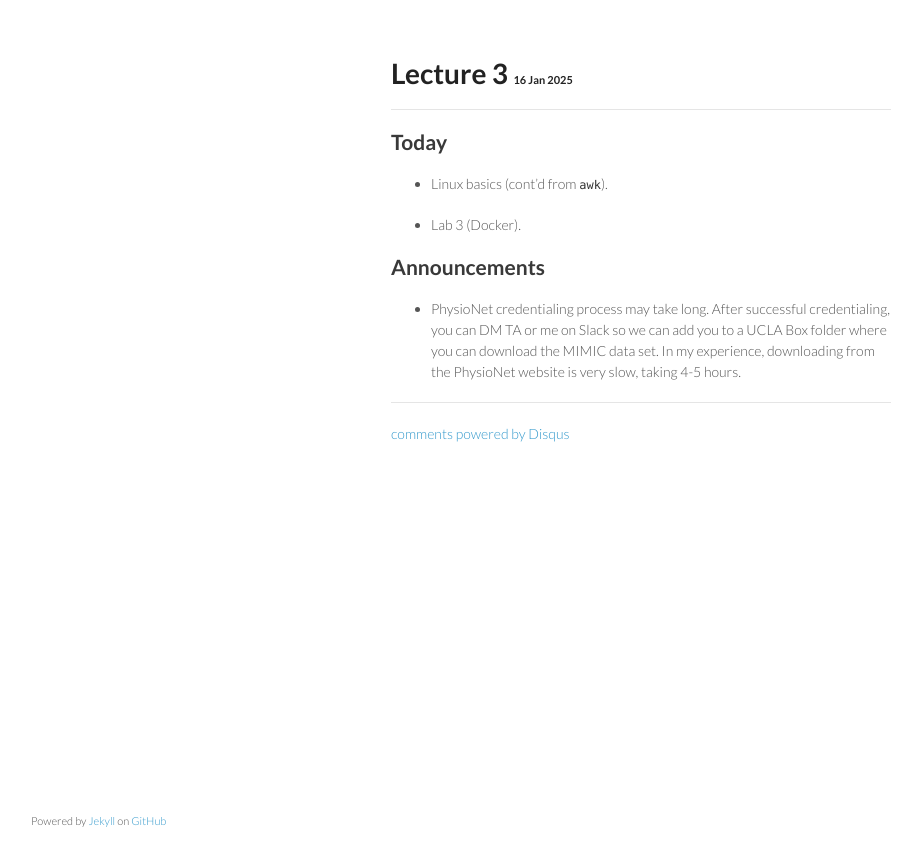
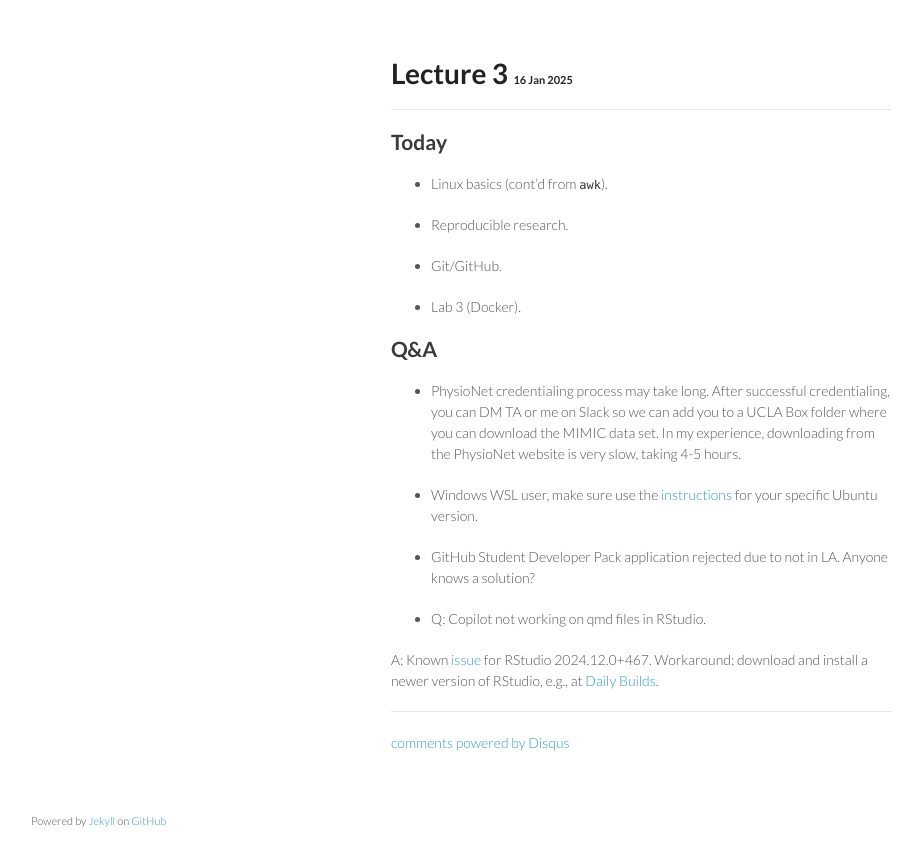
Before and after one commit to ucla-biostat-203b/2025winter, a Jekyll site: the page built from _posts/2025-01-16-lec82.md, in a window 1280 px wide. Shown: the top 866 px of the page, without its empty margins (179-1101 px from the left). Built offline with Jekyll 4.4.1, drawn with Linux system fonts in a browser that asks for light colours; comment, search, counter and statistics services are not loaded.

Commit message:
announcement for 1/16 lecture

```diff
--- a/_posts/2025-01-16-lec82.md
+++ b/_posts/2025-01-16-lec82.md
@@ -8,8 +8,20 @@ category: biostat203bwinter2025lec82
 
 * Linux basics (cont'd from `awk`).
 
+* Reproducible research.
+
+* Git/GitHub.
+
 * Lab 3 (Docker).
 
-## Announcements
+## Q&A
 
 * PhysioNet credentialing process may take long. After successful credentialing, you can DM TA or me on Slack so we can add you to a UCLA Box folder where you can download the MIMIC data set. In my experience, downloading from the PhysioNet website is very slow, taking 4-5 hours.
+
+* Windows WSL user, make sure use the [instructions](https://posit.co/download/rstudio-server/) for your specific Ubuntu version.
+
+* GitHub Student Developer Pack application rejected due to not in LA. Anyone knows a solution?
+
+* Q: Copilot not working on qmd files in RStudio.
+
+A: Known [issue](https://github.com/rstudio/rstudio/issues/15539) for RStudio 2024.12.0+467. Workaround: download and install a newer version of RStudio, e.g., at [Daily Builds](https://dailies.rstudio.com/rstudio/kousa-dogwood/).
```
Also changed, not shown: _posts/2025-01-16-lec1.md (+3 -5 lines).
